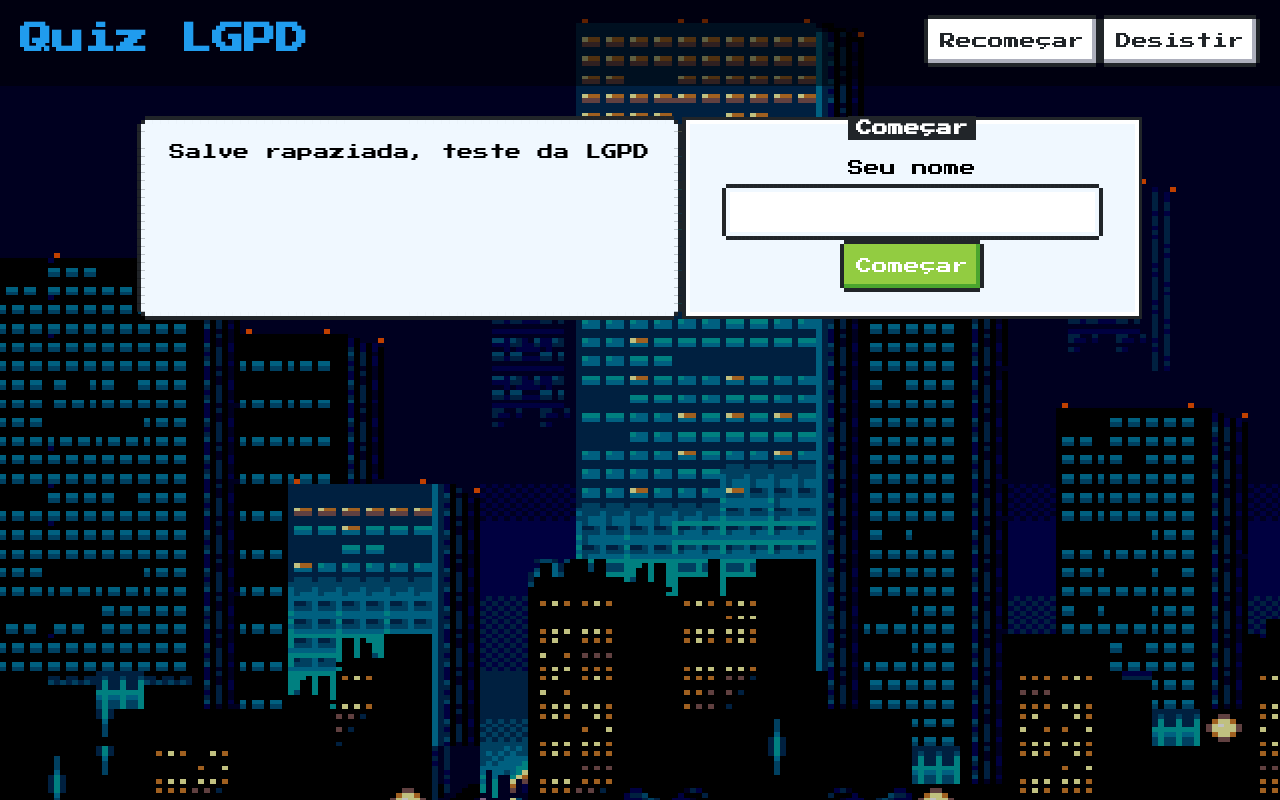
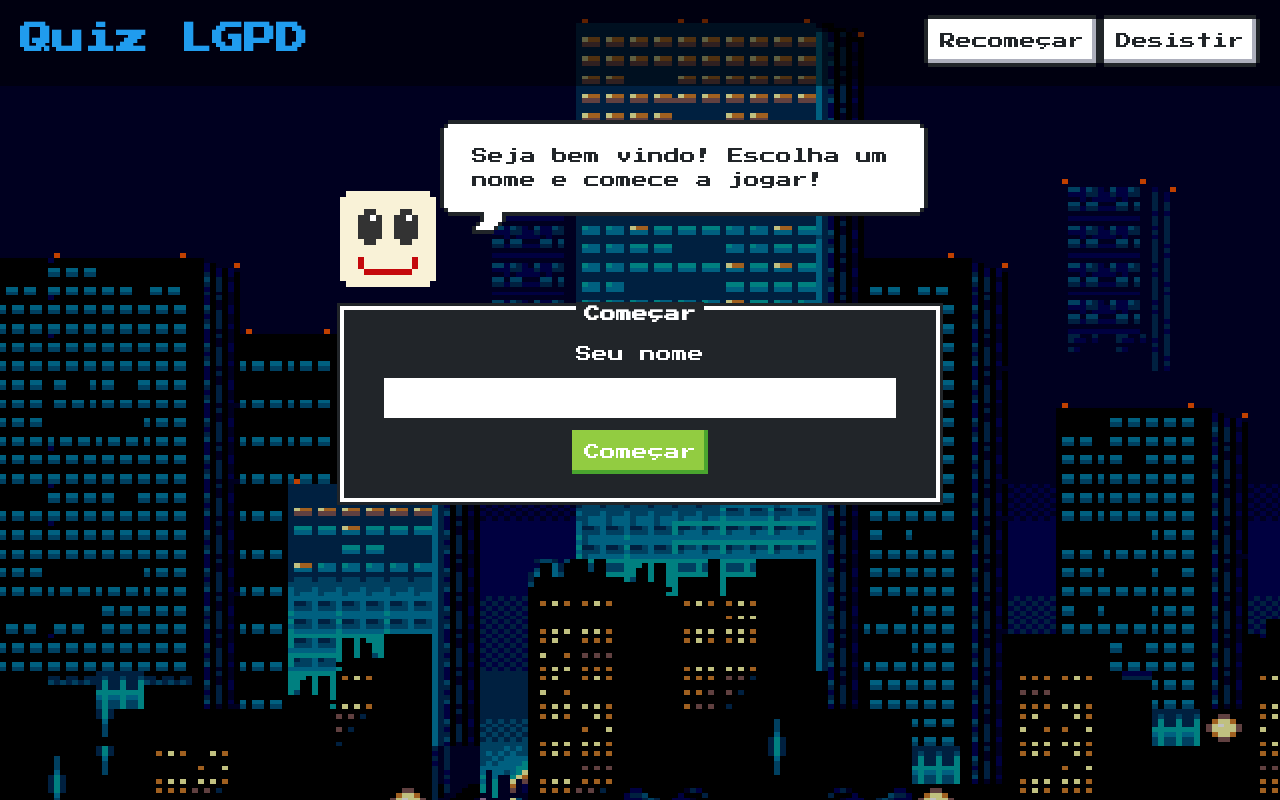
Before and after one commit to gabrielcilico/aep-lgpd, a Vue app: page / in a window 1280 px wide. Built offline with nearby package versions, Linux system fonts and the light colour scheme.

Commit message:
ajustando balão de texto e adicionando MessageCard

```diff
--- a/src/components/LoginCard.vue
+++ b/src/components/LoginCard.vue
@@ -25,8 +25,8 @@ export default {
 };
 </script>
 
-<style>
+<style scoped>
 .card {
-  max-width: 600px;
+  width: 600px;
 }
 </style>
--- /dev/null
+++ b/src/components/MessageCard.vue
@@ -0,0 +1,34 @@
+<template>
+  <section class="card">
+    <i class="nes-bcrikko"></i>
+    <p class="nes-balloon from-left nes-pointer">
+      {{ message }}
+    </p>
+  </section>
+</template>
+
+<script>
+export default {
+  name: "MessageCard",
+  props: {
+    message: {
+      type: String,
+      default: "Seja bem vindo! Escolha um nome e comece a jogar!"
+    }
+  }
+};
+</script>
+
+<style scoped>
+.card {
+  width: 600px;
+  display: flex;
+  align-items: flex-end;
+}
+.card p {
+  max-width: 80%;
+}
+.card i {
+  bottom: -45px;
+}
+</style>
--- a/src/views/Home.vue
+++ b/src/views/Home.vue
@@ -1,35 +1,41 @@
 <template>
-  <div class="container">
-    <div class="nes-container is-rounded">
-      <p>Salve rapaziada, teste da LGPD</p>
+  <div class="content">
+    <div class="container">
+      <MessageCard :message="message" />
     </div>
-    <LoginCard />
+    <div class="container">
+      <LoginCard />
+    </div>
   </div>
 </template>
 
 <script>
 import LoginCard from "@/components/LoginCard.vue";
+import MessageCard from "@/components/MessageCard.vue";
 
 export default {
   name: "Home",
   components: {
-    LoginCard
+    LoginCard,
+    MessageCard
+  },
+  data() {
+    return {
+      message: "Seja bem vindo! Escolha um nome e comece a jogar!"
+    };
   }
 };
 </script>
 
 <style scoped>
+.content {
+  display: flex;
+  flex-direction: column;
+}
 .container {
   display: flex;
   justify-content: center;
   align-content: center;
   padding: 30px;
 }
-
-.nes-container{
-  color: black;
-  background: aliceblue;
-
-
-}
 </style>
```
